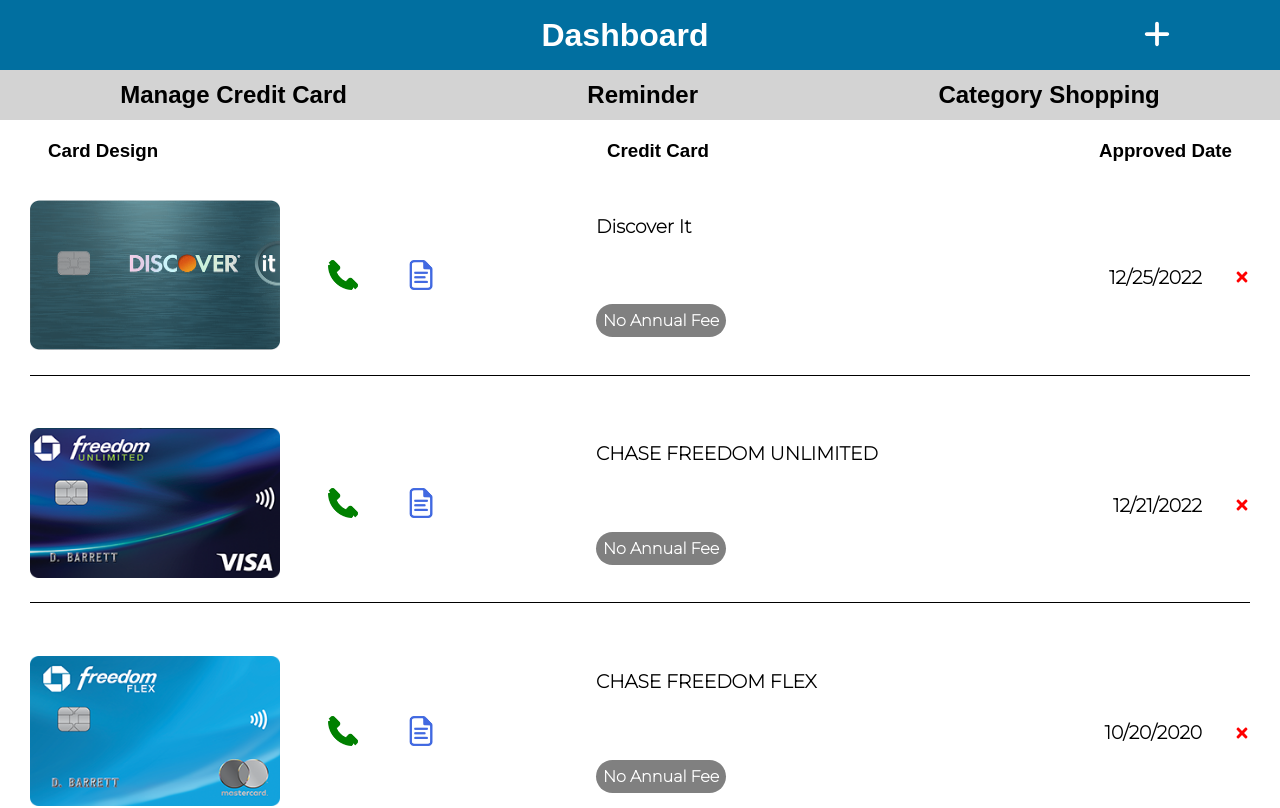
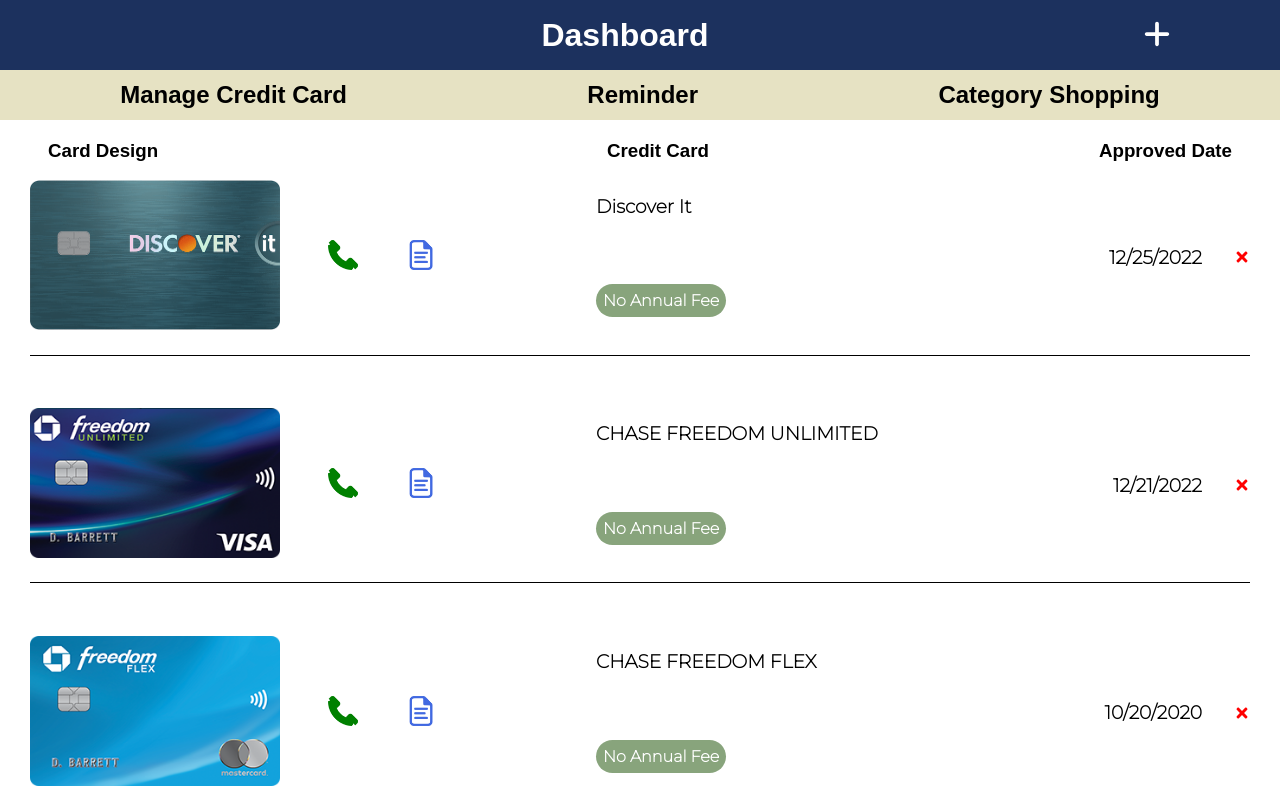
Before and after one commit to TaoHuang0/OneCredit, a React (Create React App) app: page / in a window 1280 px wide. Shown: the top 808 px of the page. Built offline with nearby package versions, Linux system fonts and the light colour scheme; data requests are answered from the project's data file; a web font is replaced by a local one.

Commit message:
Update App.css

```diff
--- a/src/App.css
+++ b/src/App.css
@@ -20,7 +20,7 @@
   justify-content: center;
   text-align: center;
   align-items: center;
-  background-color: #016FA0;
+  background-color: #1C315E;
   color: white;
   font-weight: bolder;
   font-family: Arial, Helvetica, sans-serif;
@@ -43,7 +43,7 @@
   justify-content: space-around;
   align-items: center;
   color: white;
-  background-color: lightgray;
+  background-color: #E6E2C3;
   font-family: "Rancho", sans-serif;
 }
 
@@ -79,7 +79,7 @@
 }
 
 .cards {
-  margin: 30px;
+  margin: 10px 30px 0px 30px;
   display: flex;
   flex-direction: column;
   justify-content: center;
@@ -131,6 +131,7 @@
   height: 3em;
   width: 50%;
   font-size: large;
+  margin: 0px 5px 20px 5px;
 }
 
 .cardInput1 {
@@ -358,7 +359,7 @@
 .annualFee h4 {
   border-radius: 25px;
   padding: 7px;
-  background-color: gray;
+  background-color: #88A47C;
   color: white;
   margin-top: 3em;
 }
```
